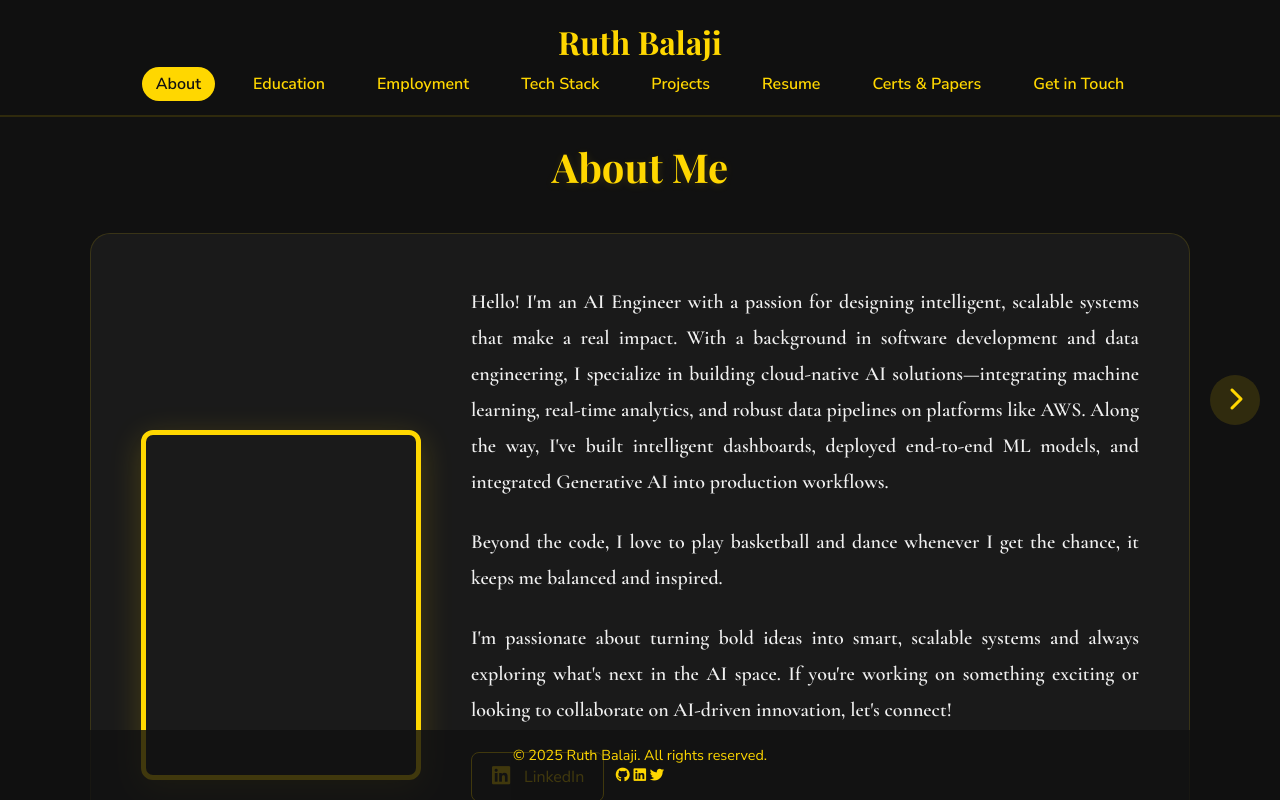
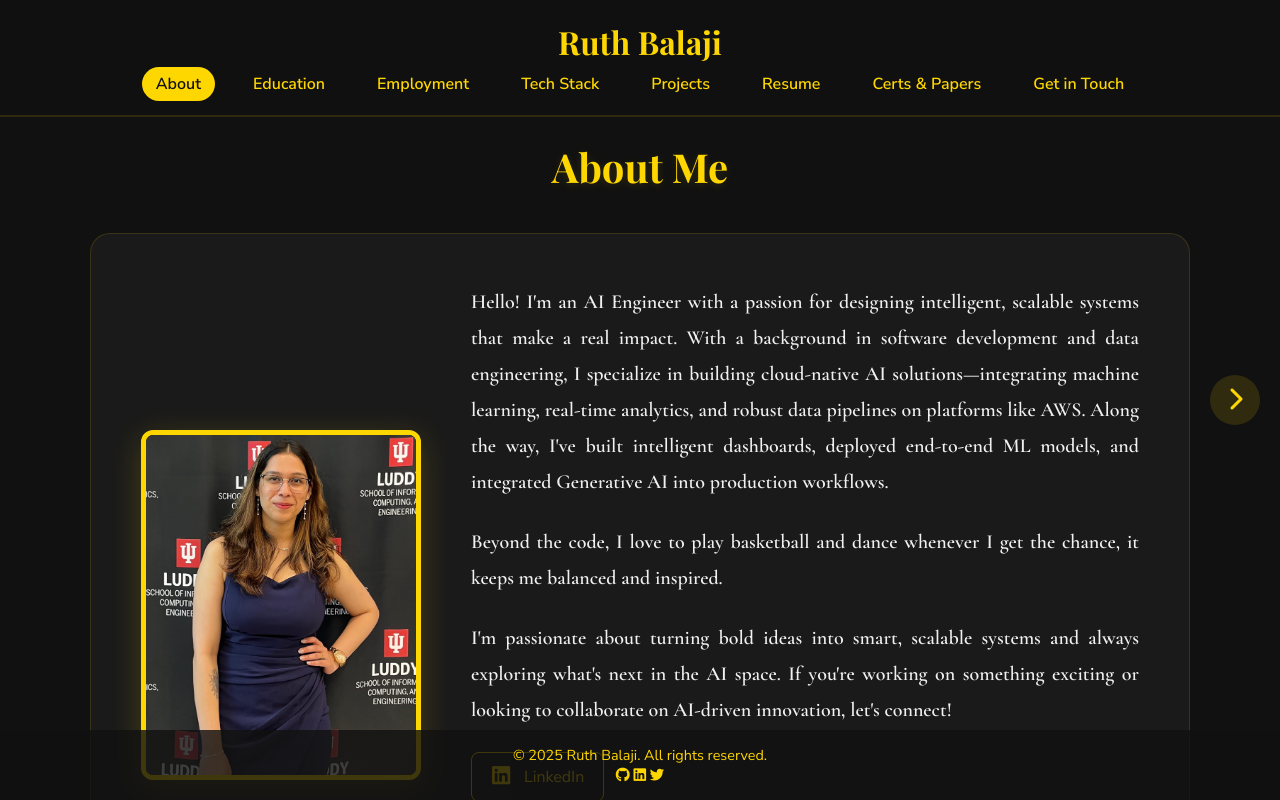
Before and after one commit to rutbala/Portfolio, a plain HTML site: page index.html in a window 1280 px wide. Drawn offline with nearby package versions, Linux system fonts and the light colour scheme.

Commit message:
Update index.html

```diff
--- a/index.html
+++ b/index.html
@@ -42,6 +42,7 @@
                 <div class="about-content">
                     <div class="profile-pic-container">
                         <a href="https://github.com/rutbala/Portfolio/blob/main/my%20pic.jpg" target="_blank" rel="noopener noreferrer">
+                            <img src="https://github.com/rutbala/Portfolio/raw/main/my%20pic.jpg" alt="Ruth Balaji" class="profile-pic">
                         </a>
                     </div>
                     <div class="about-text">
```
